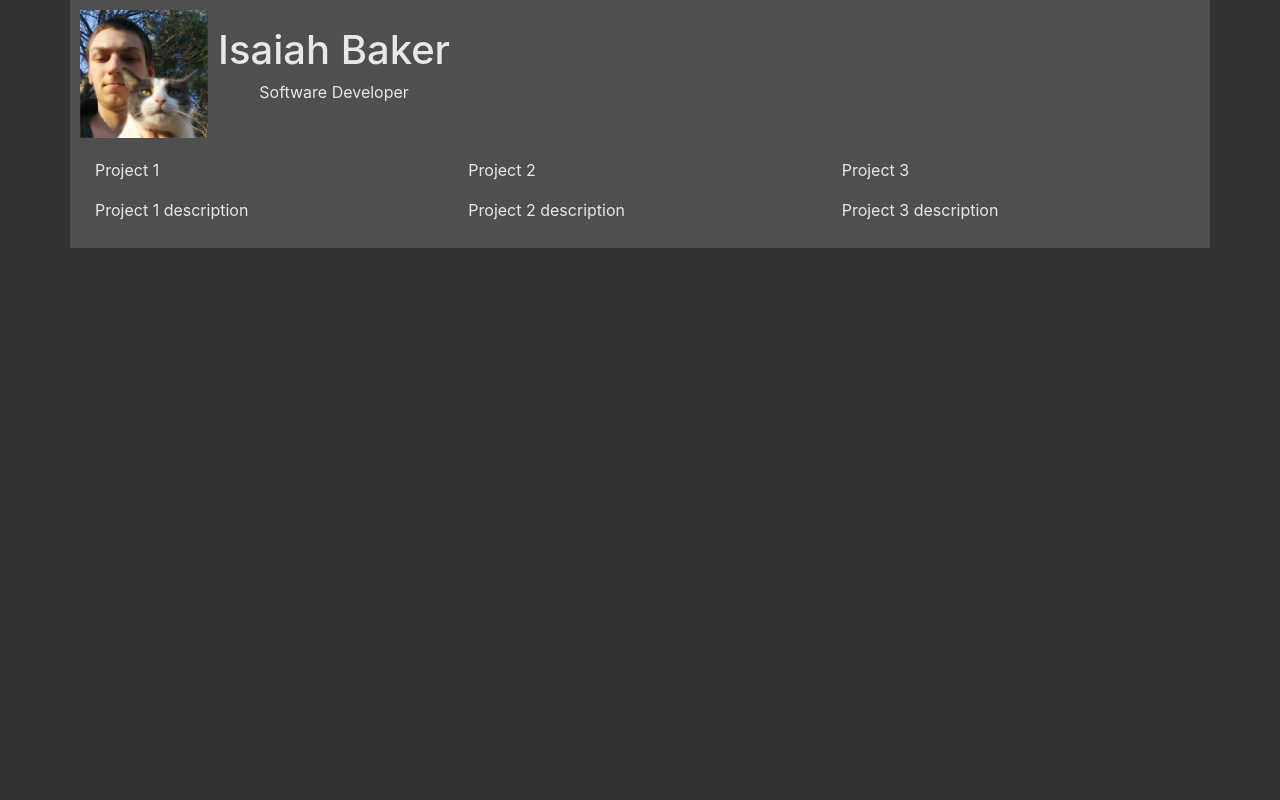
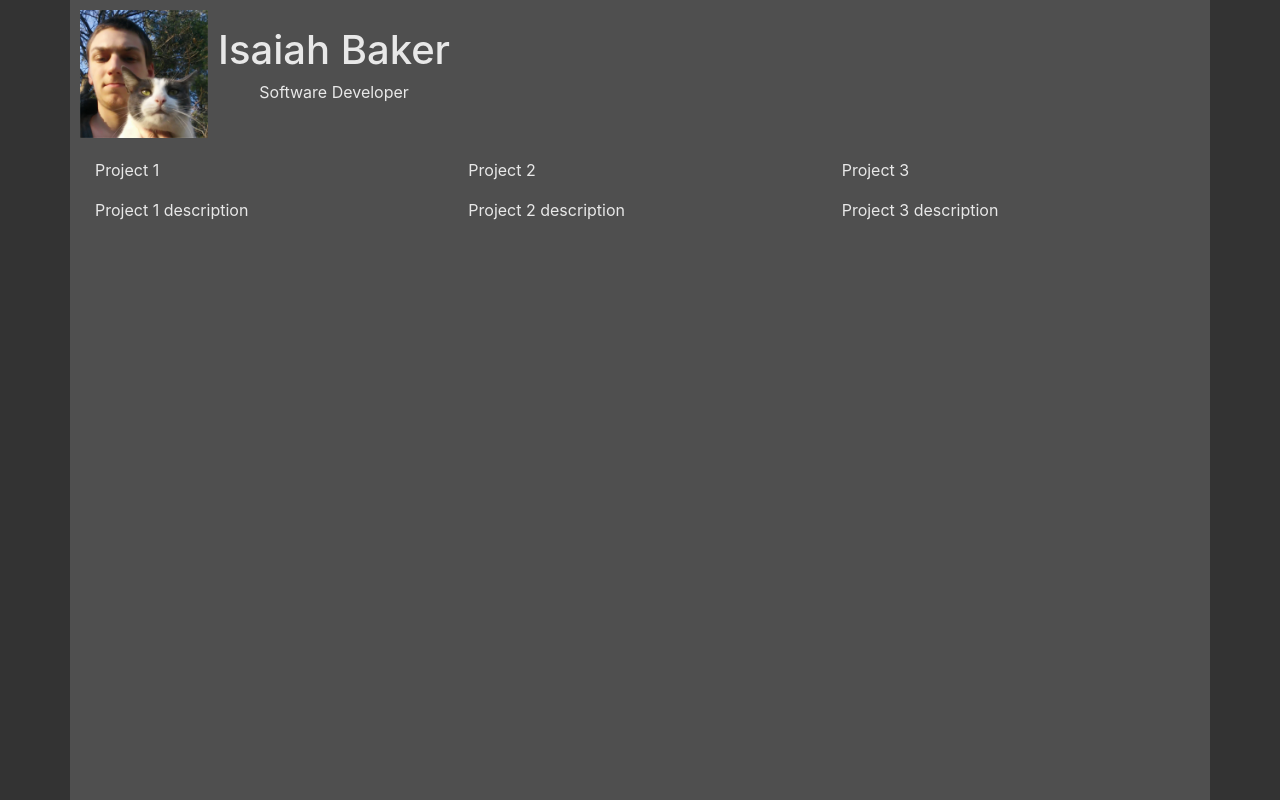
Before and after one commit to Zayah117/my-portfolio, a Flask app: page / in a window 1280 px wide. Run offline with Flask 2, Linux system fonts and the light colour scheme; some libraries are stand-ins or nearby versions.

Commit message:
Stretch container to full height of page

```diff
--- a/static/styles.css
+++ b/static/styles.css
@@ -1,3 +1,7 @@
+html, body {
+	height: 100vh;
+}
+
 body {
 	background-color: #333333 !important;
 }
@@ -15,6 +19,7 @@ header div {
 .container {
 	background-color: #4f4f4f;
 	color: #e8e8e8;
+	height: 100vh;
 }
 
 .row {
```
